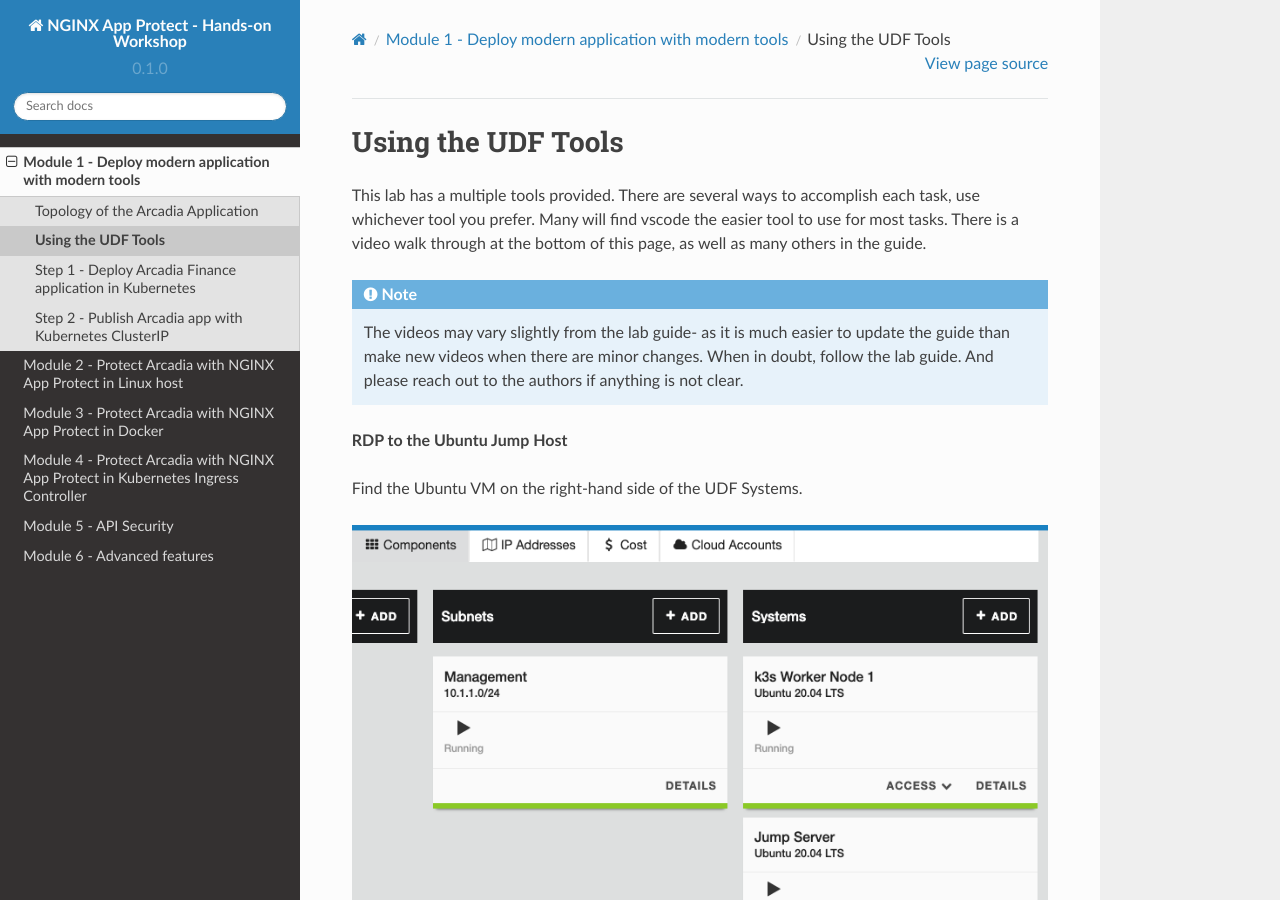
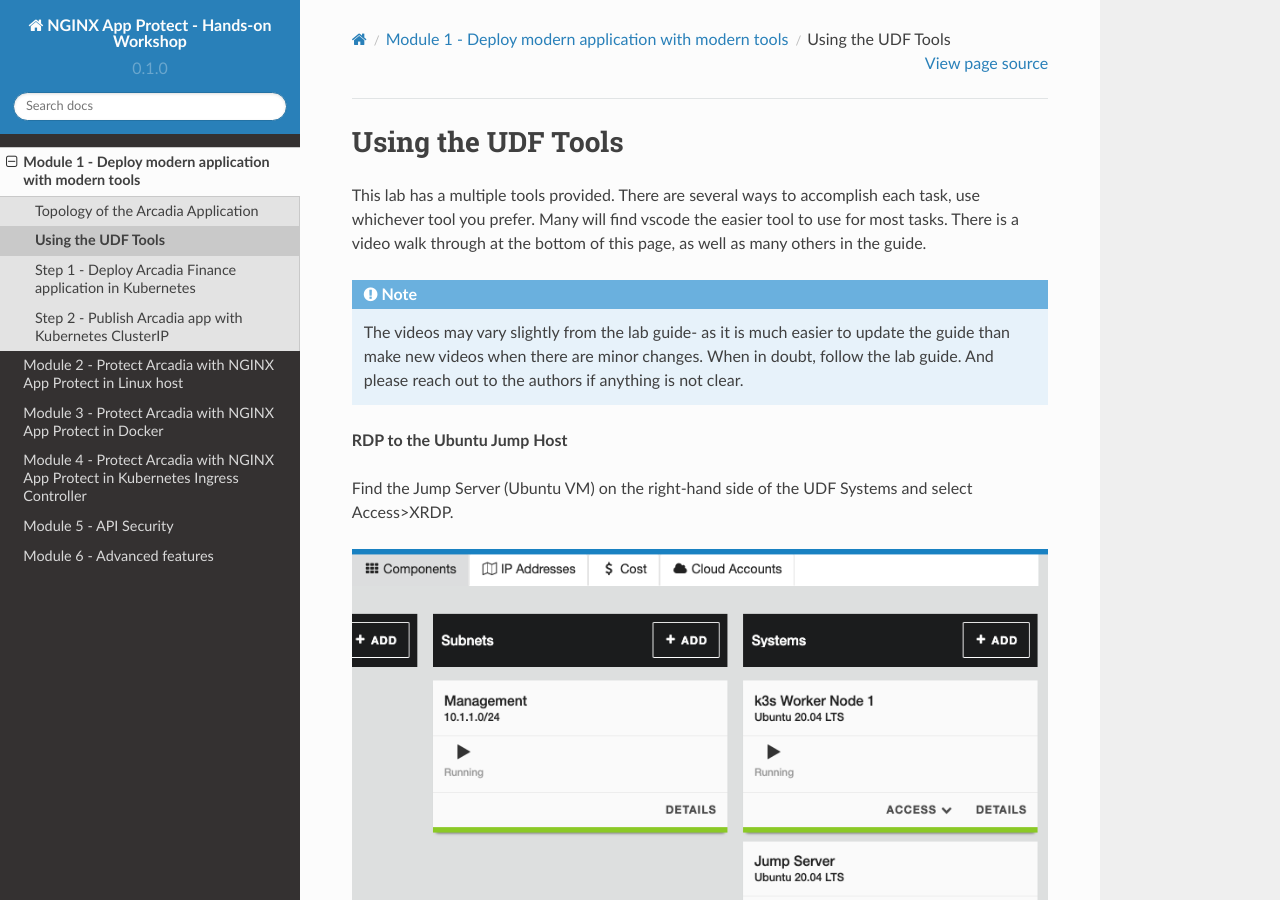
Before and after one commit to GBond/nginx-app-protect-workshop-lab-guide, a Sphinx documentation site: the page built from docs/source/module1/lab3/lab3.rst, in a window 1280 px wide and 900 px high. Built offline with Sphinx 7.4.7 and the Read the Docs theme 2.0.0, drawn with Linux system fonts in a browser that asks for light colours.

Commit message:
access xrdp

```diff
--- a/docs/source/module1/lab3/lab3.rst
+++ b/docs/source/module1/lab3/lab3.rst
@@ -8,7 +8,7 @@
 
 **RDP to the Ubuntu Jump Host**
 
-Find the Ubuntu VM on the right-hand side of the UDF Systems.
+Find the Jump Server (Ubuntu VM) on the right-hand side of the UDF Systems and select Access>XRDP.
 
 .. image:: ../pictures/udf-rdp-ubuntu.png
    :alt: jumphost resolutions
```
